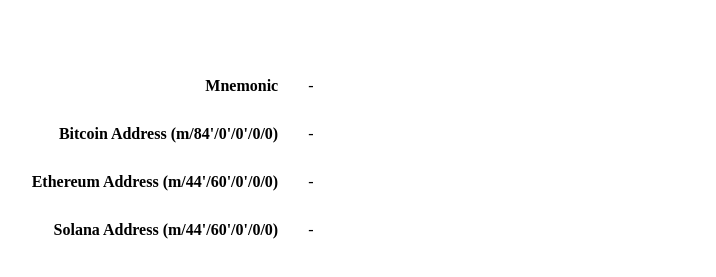
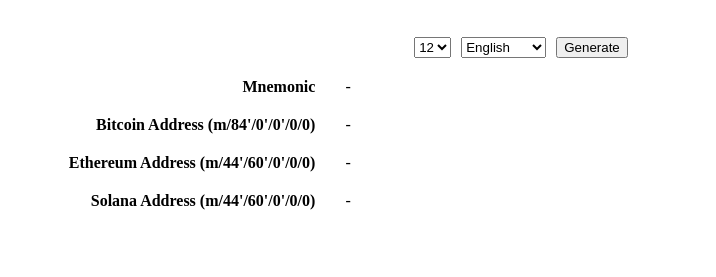
Before and after one commit to EliseiFox/crypto-keygen, a website: page public/index.html in a window 1280 px wide. Shown: the part 61-338 px from the top of the page, without its empty margins (119-835 px from the left). Drawn offline with Linux system fonts and the light colour scheme; no server answers.

Commit message:
feat: add parametrs: Phrase size, language
add regenerate button

```diff
--- a/public/index.html
+++ b/public/index.html
@@ -9,21 +9,44 @@
 <body>
     <h1 style="text-align: center;">BIP39 Phrase generator</h1>
     <br/>
+
+    <div id="settings">
+        <select id="phrase-size">
+            <option value="128">12</option>
+            <option value="160">15</option>
+            <option value="192">18</option>
+            <option value="224">21</option>
+            <option value="256">24</option>
+        </select>
+        <select id="languages">
+            <option value="english">English</option>
+            <option value="japanese">日本語</option>
+            <option value="spanish">Español</option>
+            <option value="simplifiedChinese">中文(简体)</option>
+            <option value="traditionalChinese">中文(繁體)</option>
+            <option value="french">Français</option>
+            <option value="italian">Italiano</option>
+            <option value="korean">한국어</option>
+            <option value="czech">Čeština</option>
+            <option value="portuguese">Português</option>
+        </select>
+        <button id="generate-btn">Generate</button>
+    </div>
+
     <div id="main">
-        <div id="key-fiald">
-            <div class="key">Mnemonic</div>
-            <div class="key">Bitcoin Address (m/84'/0'/0'/0/0)</div>
-            <div class="key">Ethereum Address (m/44'/60'/0'/0/0)</div>
-            <div class="key">Solana Address (m/44'/60'/0'/0/0)</div>
-        </div>
-        <div id="value-fiald">
-            <div class="value" id="mnemonic">-</div>
-            <div class="value" id="bitcoinAddress">-</div>
-            <div class="value" id="ethereumAddress">-</div>
-            <div class="value" id="solanaAddress">-</div>
+        <div class="key">Mnemonic</div>
+        <div class="value" id="mnemonic">-</div>
 
-        </div>
+        <div class="key">Bitcoin Address (m/84'/0'/0'/0/0)</div>
+        <div class="value" id="bitcoinAddress">-</div>
+
+        <div class="key">Ethereum Address (m/44'/60'/0'/0/0)</div>
+        <div class="value" id="ethereumAddress">-</div>
+
+        <div class="key">Solana Address (m/44'/60'/0'/0/0)</div>
+        <div class="value" id="solanaAddress">-</div>
     </div>
+
 
     <script src="script.js"></script>
 </body>
--- a/public/script.js
+++ b/public/script.js
@@ -1,6 +1,20 @@
+let mnemonicSize = 256;
+generateButton = document.getElementById("generate-btn")
+phraseSizeSelect = document.getElementById("phrase-size")
+languageSelect = document.getElementById("languages")
+
 let testRequest = async () => {
-    // Делаем запрос к нашему серверу
-    const response = await fetch('/api/data');
+    mnemonicSize = parseInt(phraseSizeSelect.options[phraseSizeSelect.selectedIndex].value);
+    language = languageSelect.options[languageSelect.selectedIndex].value;
+    console.log(mnemonicSize);
+    console.log(language);
+    const response = await fetch('/api/data', {
+    method: 'POST',
+    headers: {
+        'Content-Type': 'application/json;charset=utf-8'
+    },
+    body: JSON.stringify({ mnemonicSize: mnemonicSize, language: language}),
+});
     const data = await response.json();
 
     document.getElementById('mnemonic').innerText = data.mnemonic;
@@ -9,4 +23,6 @@ let testRequest = async () => {
     document.getElementById('solanaAddress').innerText = data.solanaAddress;
 }
 
+generateButton.addEventListener("click", testRequest)
+
 testRequest();
--- a/public/style.css
+++ b/public/style.css
@@ -1,31 +1,22 @@
 #main {
-    display: flex;
-    margin-left: 10%;
-    margin-right: 10%;
-}
-
-#key-fiald {
-    width: 25%;
-    margin: 10px;
-    margin-right: 20px;
-}
-
-#value-fiald {
-    flex: auto;
-    margin: 10px;
+    display: grid;
+    grid-template-columns: 300px 1fr;
+    gap: 20px 30px;
+    margin: 20px 10%;
+    align-items: center;
 }
 
 .key {
-    display: flex;
-    justify-content: end;
-    margin-top: 30px;
-    margin-bottom: 30px;
-
     font-weight: bold;
+    text-align: right;
 }
 
 .value {
+    word-break: break-all;
+}
+
+#settings {
     display: flex;
-    margin-top: 30px;
-    margin-bottom: 30px;
+    justify-content: center;
+    gap: 10px;
 }
```
Also changed, not shown: keygen.js (+26 -62 lines), server.js (+9 -2 lines).
